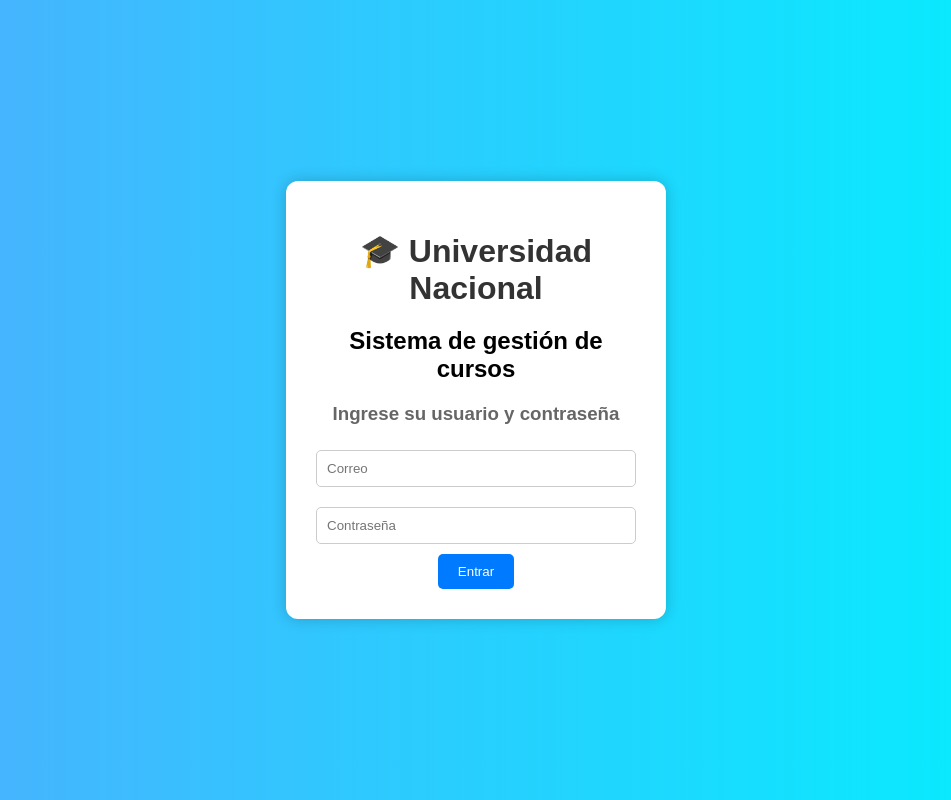
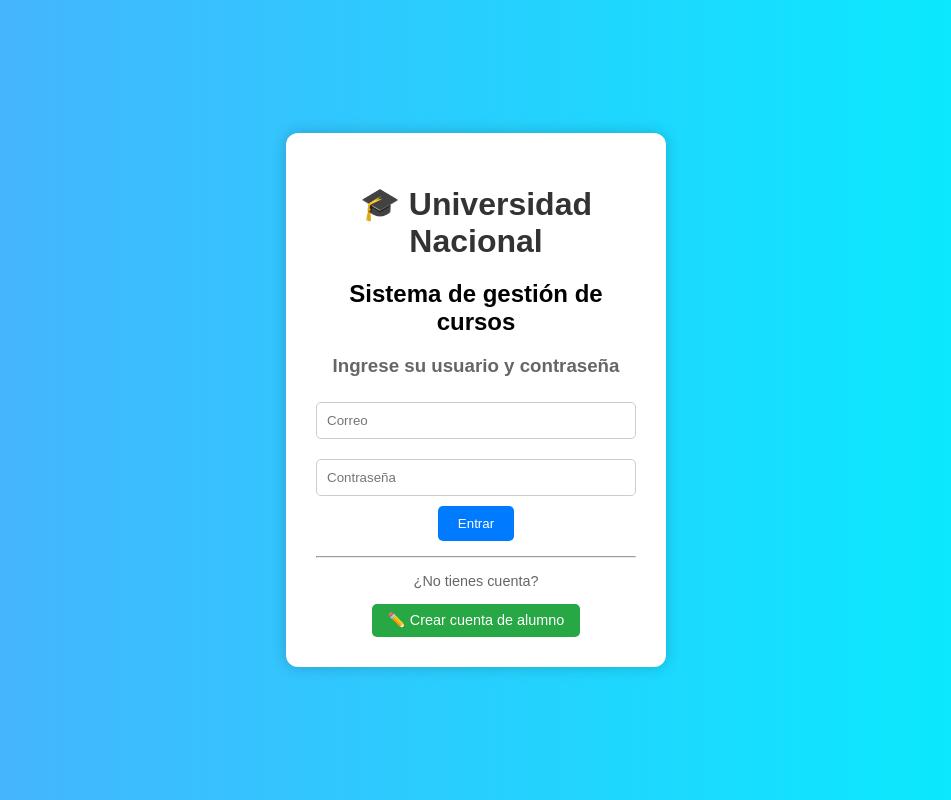
Before and after one commit to Myla1721/Los-intocables_Proyecto, a Flask app: page / in a window 1280 px wide. Shown: the whole page, without its empty margins (164-1115 px from the left). Run offline with Flask 3, Linux system fonts and the light colour scheme; parts of the project's set-up code (start-up, migrations or seed data) failed here and were passed over.

Commit message:
Agregar link para inscripción

```diff
--- a/Proyecto/src/app/templates/login.html
+++ b/Proyecto/src/app/templates/login.html
@@ -3,32 +3,33 @@
 <html>
 <head>
     <title>Login</title>
-    <link rel="stylesheet" href="{{ url_for('static', filename='css/style.css') }}"> <!-- Conexión al archivo CSS -->
+    <link rel="stylesheet" href="{{ url_for('static', filename='css/style.css') }}">
 </head>
 <body>
 
 <div class="container">
-    <!-- Tarjeta del login -->
     <div class="card">
         <h1>🎓 Universidad Nacional</h1>
         <h2>Sistema de gestión de cursos</h2>
-        <!-- Formulario de login -->
         <form action="/login" method="POST">
             <h3>Ingrese su usuario y contraseña</h3>
-            <!-- Campo usuario -->
             <input type="text" name="correo" placeholder="Correo" required>
-            <!-- Campo contraseña -->
             <input type="password" name="password" placeholder="Contraseña" required>
-             <!-- Boton -->
             <button type="submit">Entrar</button>
 
-            <!-- Mensaje de error -->
             {% if error %}
                 <p class="error">{{ error }}</p>
             {% endif %}
         </form>
+
+        <hr style="margin: 15px 0;">
+        <p style="font-size: 0.9em; color: #666;">¿No tienes cuenta?</p>
+        <a href="{{ url_for('main.alumno_registro_form') }}"
+           style="display:inline-block; padding:8px 16px; background:#28a745; color:white;
+                  border-radius:5px; text-decoration:none; font-size:0.9em;">
+            ✏️ Crear cuenta de alumno
+        </a>
     </div>
-
 </div>
 
 </body>
```
